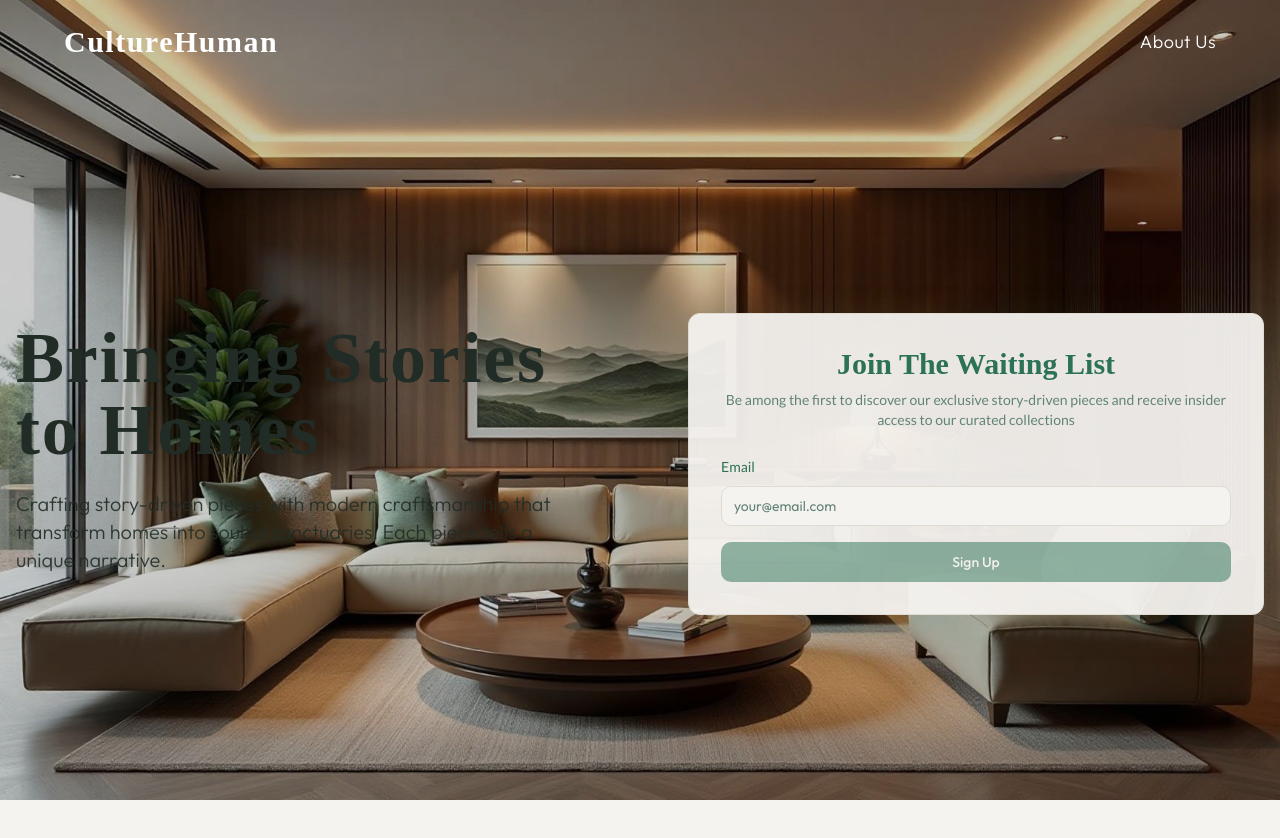
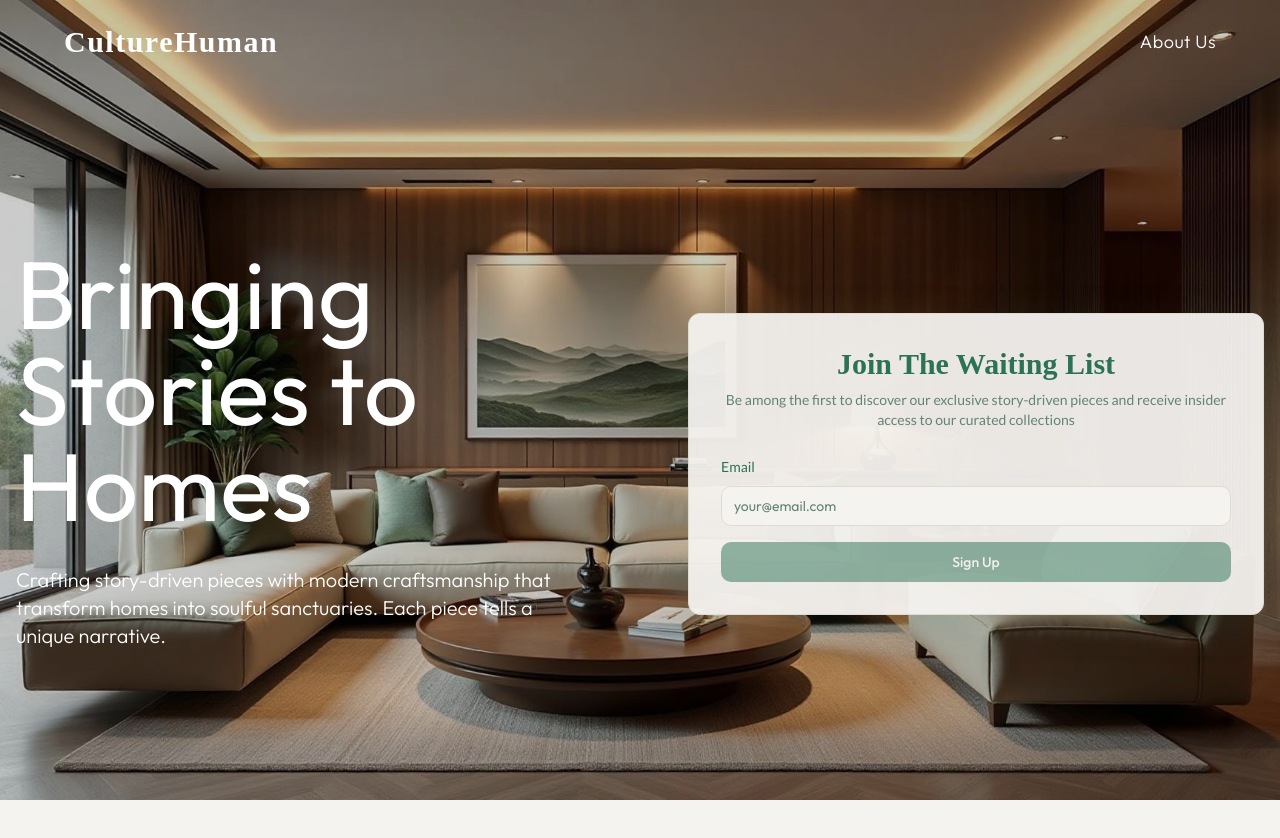
Before and after one commit to CultureHuman/home, a React (Vite) app: page / in a window 1280 px wide. Shown: the top 838 px of the page. Built offline with nearby package versions, Linux system fonts and the light colour scheme; a web font is replaced by a local one.

Commit message:
Visual edit in Lovable
Edited UI in Lovable

```diff
--- a/src/pages/Index.tsx
+++ b/src/pages/Index.tsx
@@ -1,17 +1,14 @@
 import { Navigation } from "@/components/Navigation";
 import { EmailSignup } from "@/components/EmailSignup";
 import heroBackground from "@/assets/hero-background.jpg";
-
 const Index = () => {
-  return (
-    <div className="min-h-screen">
+  return <div className="min-h-screen">
       <Navigation />
 
       {/* Hero Section */}
-      <div
-        className="min-h-screen bg-cover bg-center bg-fixed relative"
-        style={{ backgroundImage: `url(${heroBackground})` }}
-      >
+      <div className="min-h-screen bg-cover bg-center bg-fixed relative" style={{
+      backgroundImage: `url(${heroBackground})`
+    }}>
         {/* Overlay for better text readability */}
         <div className="absolute inset-0 bg-black/20"></div>
 
@@ -20,10 +17,10 @@ const Index = () => {
 
             {/* Left Content */}
             <div className="z-10 text-center lg:text-left">
-              <h1 className="font-cormorant text-4xl md:text-6xl lg:text-7xl font-semibold text-foreground mb-6 leading-tight tracking-wide opacity-0 animate-fade-in-up [animation-delay:200ms]">
+              <h1 className="font-outfit text-lg mb-8 leading-relaxed opacity-0 animate-fade-in-up [animation-delay:400ms] text-white font-normal md:text-8xl">
                 Bringing Stories to Homes
               </h1>
-              <p className="font-outfit text-lg md:text-xl font-light text-foreground/90 mb-8 leading-relaxed opacity-0 animate-fade-in-up [animation-delay:400ms]">
+              <p className="font-outfit text-lg md:text-xl font-light mb-8 leading-relaxed opacity-0 animate-fade-in-up [animation-delay:400ms] text-white">
                 Crafting story-driven pieces with modern craftsmanship that transform homes into soulful sanctuaries. Each piece tells a unique narrative.
               </p>
             </div>
@@ -49,8 +46,6 @@ const Index = () => {
           </p>
         </div>
       </div>
-    </div>
-  );
+    </div>;
 };
-
 export default Index;
```
